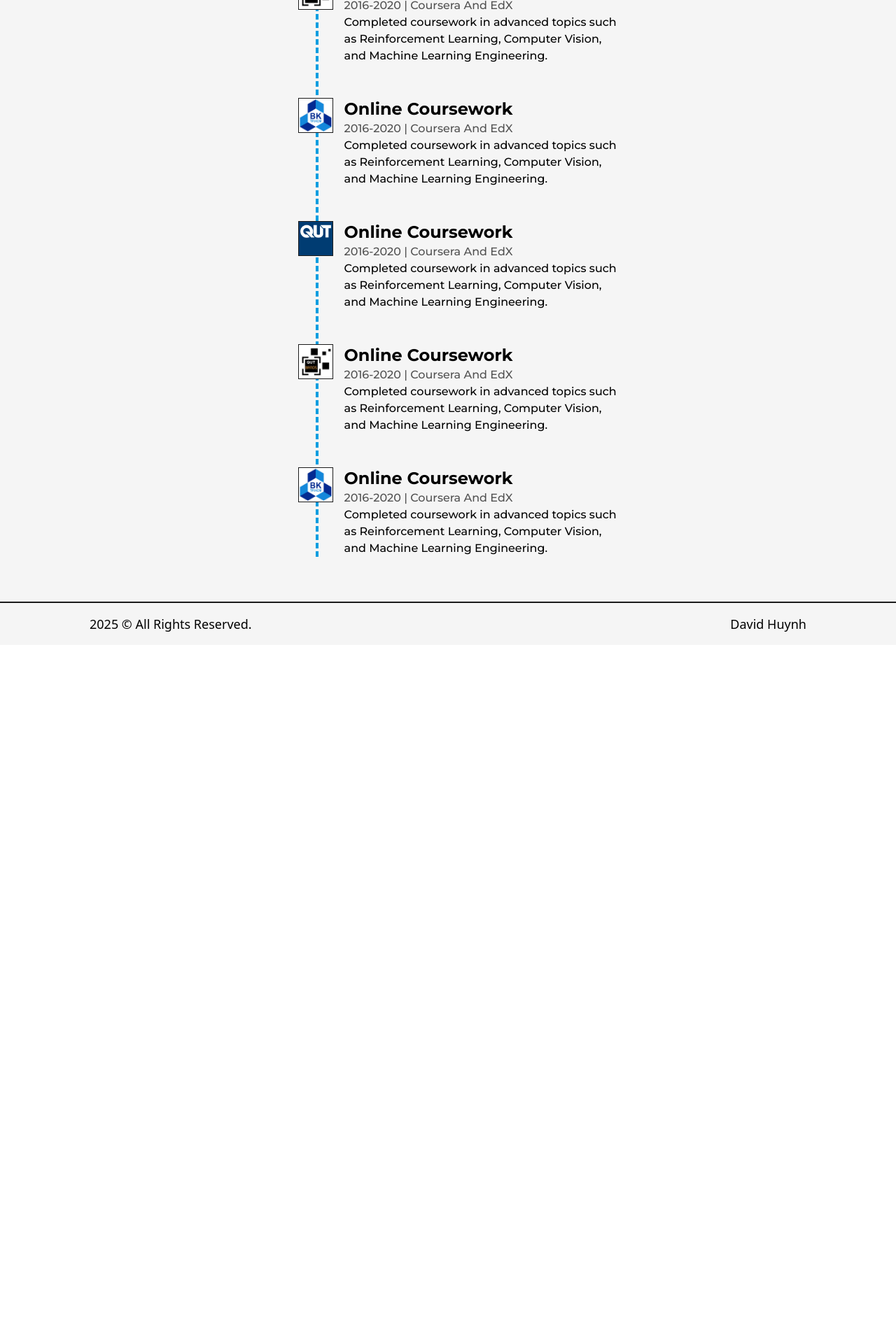
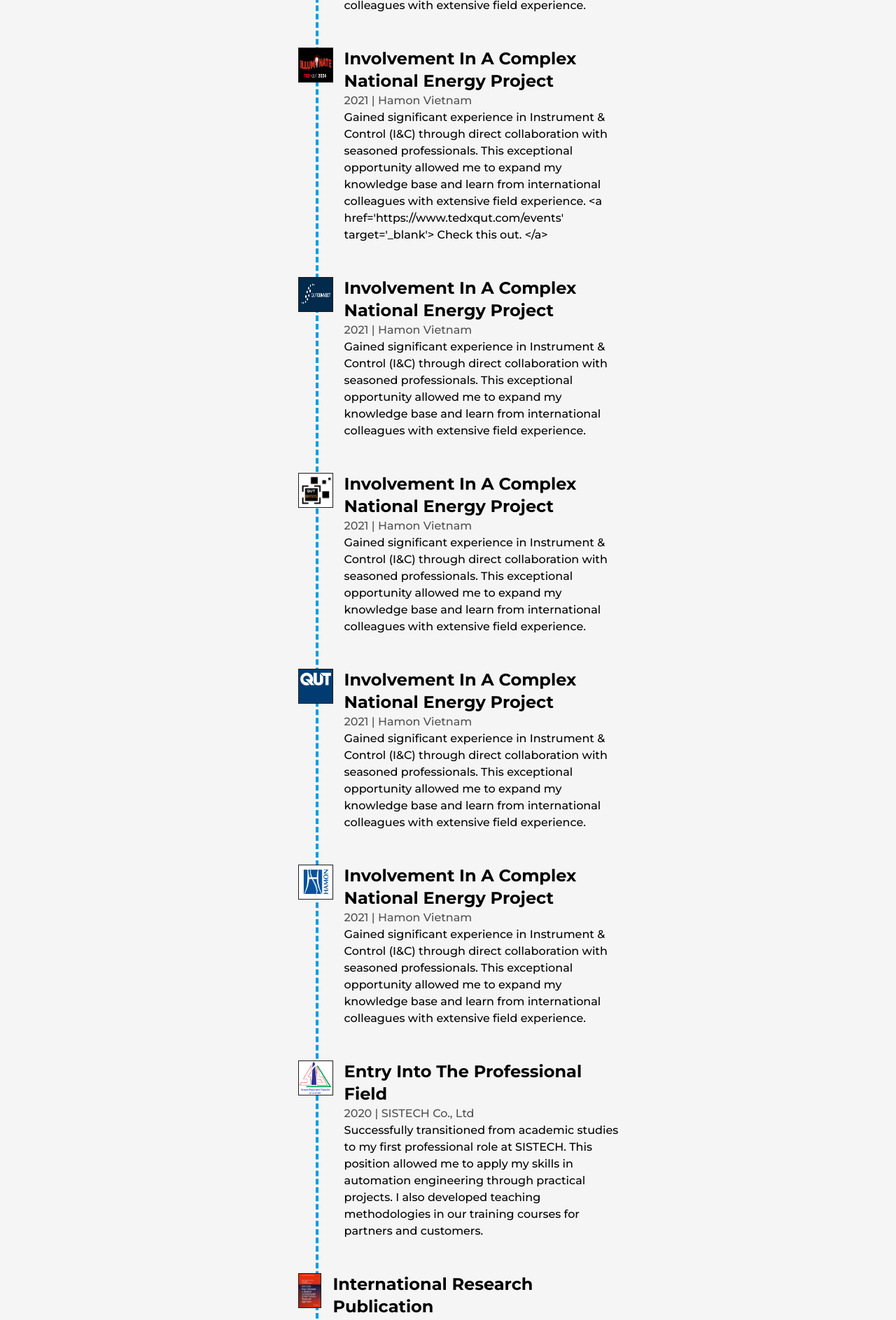
Before and after one commit to davidhuynhgit/profile, a Next.js app: page /milestones in a window 1280 px wide. Shown: the part 660-2547 px from the top of the page at 70% size. Before the commit the page ends 1582 px from the top, so only its background shows below. Built offline with nearby package versions, Linux system fonts and the light colour scheme.

Commit message:
Update milestones

```diff
--- a/src/component/Milestone.js
+++ b/src/component/Milestone.js
@@ -62,45 +62,101 @@ const Details = ({ logo, title, time, place, info }) => {
 
                         <Details
                             logo={iQUT}
-                            title="Online Coursework"
-                            time="2016-2020"
-                            place="Coursera And EdX"
-                            info="Completed coursework in advanced topics such as Reinforcement Learning, Computer Vision, and Machine Learning Engineering."
+                            title="Involvement in a Complex National Energy Project"
+                            time="2021"
+                            place="Hamon Vietnam"
+                            info="Gained significant experience in Instrument & Control (I&C) through direct collaboration with seasoned professionals.
+                            This exceptional opportunity allowed me to expand my knowledge base and learn from international colleagues with extensive field experience."
                         />
+
+                        <Details
+                            logo={iTED}
+                            title="Involvement in a Complex National Energy Project"
+                            time="2021"
+                            place="Hamon Vietnam"
+                            info="Gained significant experience in Instrument & Control (I&C) through direct collaboration with seasoned professionals.
+                            This exceptional opportunity allowed me to expand my knowledge base and learn from international colleagues with extensive field experience.
+                            <a href='https://www.tedxqut.com/events' target='_blank'>
+                                Check this out.
+                            </a>"
+                        />
+
+                        <Details
+                            logo={iConnect}
+                            title="Involvement in a Complex National Energy Project"
+                            time="2021"
+                            place="Hamon Vietnam"
+                            info="Gained significant experience in Instrument & Control (I&C) through direct collaboration with seasoned professionals.
+                            This exceptional opportunity allowed me to expand my knowledge base and learn from international colleagues with extensive field experience."
+                        />
+
+
                         <Details
                             logo={iBANDS}
-                            title="Online Coursework"
-                            time="2016-2020"
-                            place="Coursera And EdX"
-                            info="Completed coursework in advanced topics such as Reinforcement Learning, Computer Vision, and Machine Learning Engineering."
+                            title="Involvement in a Complex National Energy Project"
+                            time="2021"
+                            place="Hamon Vietnam"
+                            info="Gained significant experience in Instrument & Control (I&C) through direct collaboration with seasoned professionals.
+                            This exceptional opportunity allowed me to expand my knowledge base and learn from international colleagues with extensive field experience."
                         />
+
+                        <Details
+                            logo={iQUT}
+                            title="Involvement in a Complex National Energy Project"
+                            time="2021"
+                            place="Hamon Vietnam"
+                            info="Gained significant experience in Instrument & Control (I&C) through direct collaboration with seasoned professionals.
+                            This exceptional opportunity allowed me to expand my knowledge base and learn from international colleagues with extensive field experience."
+                        />
+
+                        <Details
+                            logo={iHamon}
+                            title="Involvement in a Complex National Energy Project"
+                            time="2021"
+                            place="Hamon Vietnam"
+                            info="Gained significant experience in Instrument & Control (I&C) through direct collaboration with seasoned professionals.
+                            This exceptional opportunity allowed me to expand my knowledge base and learn from international colleagues with extensive field experience."
+                        />
+
+                        <Details
+                            logo={iSistech}
+                            title="Entry into the Professional Field"
+                            time="2020"
+                            place="SISTECH Co., Ltd"
+                            info="Successfully transitioned from academic studies to my first professional role at SISTECH.
+                            This position allowed me to apply my skills in automation engineering through practical projects.
+                            I also developed teaching methodologies in our training courses for partners and customers."
+                        />
+
+                        <Details
+                            logo={iSpringer}
+                            title="International research publication"
+                            time="2019"
+                            place=""
+                            info="Achieved publication through a collaborative research effort, showcasing my ability to contribute to original work.
+                            The process involved a deliberate exploration of varied methodologies, ultimately leading to a successful outcome.
+                            <a href='https://link.springer.com/chapter/10.1007/978-3-030-53021-1_53' target='_blank'>
+                                Check this out.
+                            </a>"
+                        />
+
                         <Details
                             logo={iBK}
-                            title="Online Coursework"
-                            time="2016-2020"
-                            place="Coursera And EdX"
-                            info="Completed coursework in advanced topics such as Reinforcement Learning, Computer Vision, and Machine Learning Engineering."
+                            title="Electrical and electronics engineering degrees"
+                            time="2014-2021"
+                            place="Ho Chi Minh City University of Technology (HCMUT)"
+                            info="Completed Bachelor's and Master's degrees in Control and Automation, establishing a strong technical foundation.
+                            They provided me with a rigorous academic experience, cultivating analytical skills and a disciplined approach.
+                            These qualities remain central to my professional and personal growth."
                         />
+
                         <Details
-                            logo={iQUT}
-                            title="Online Coursework"
-                            time="2016-2020"
-                            place="Coursera And EdX"
-                            info="Completed coursework in advanced topics such as Reinforcement Learning, Computer Vision, and Machine Learning Engineering."
-                        />
-                        <Details
-                            logo={iBANDS}
-                            title="Online Coursework"
-                            time="2016-2020"
-                            place="Coursera And EdX"
-                            info="Completed coursework in advanced topics such as Reinforcement Learning, Computer Vision, and Machine Learning Engineering."
-                        />
-                        <Details
-                            logo={iBK}
-                            title="Online Coursework"
-                            time="2016-2020"
-                            place="Coursera And EdX"
-                            info="Completed coursework in advanced topics such as Reinforcement Learning, Computer Vision, and Machine Learning Engineering."
+                            logo={iLHP}
+                            title="High School (for the Gifted)"
+                            time="2011-2014"
+                            place="Lê Hồng Phong High School for the Gifted"
+                            info="My time at a leading high school presented significant challenges, demanding resilience and determination.
+                            I learned to advocate for myself, fostering a strong sense of independence."
                         />
                     </ul>
                 </div>
```
